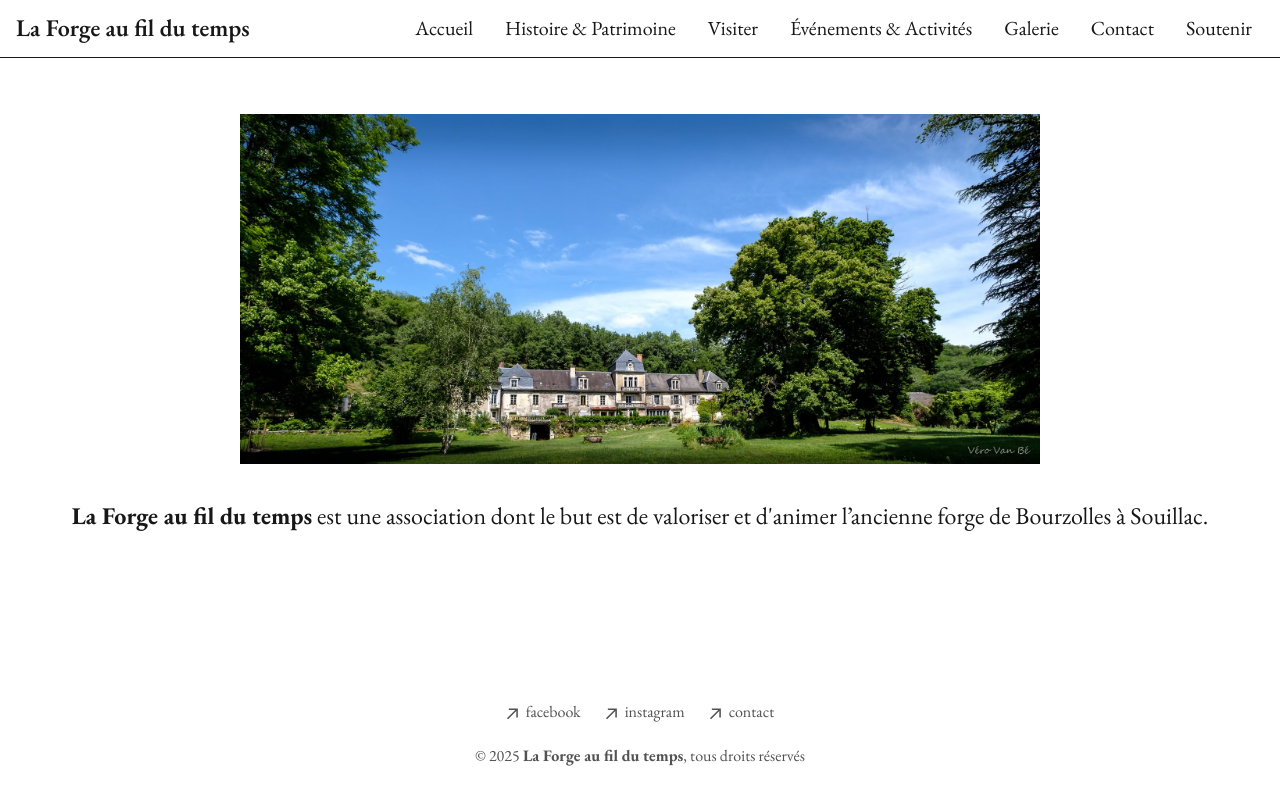
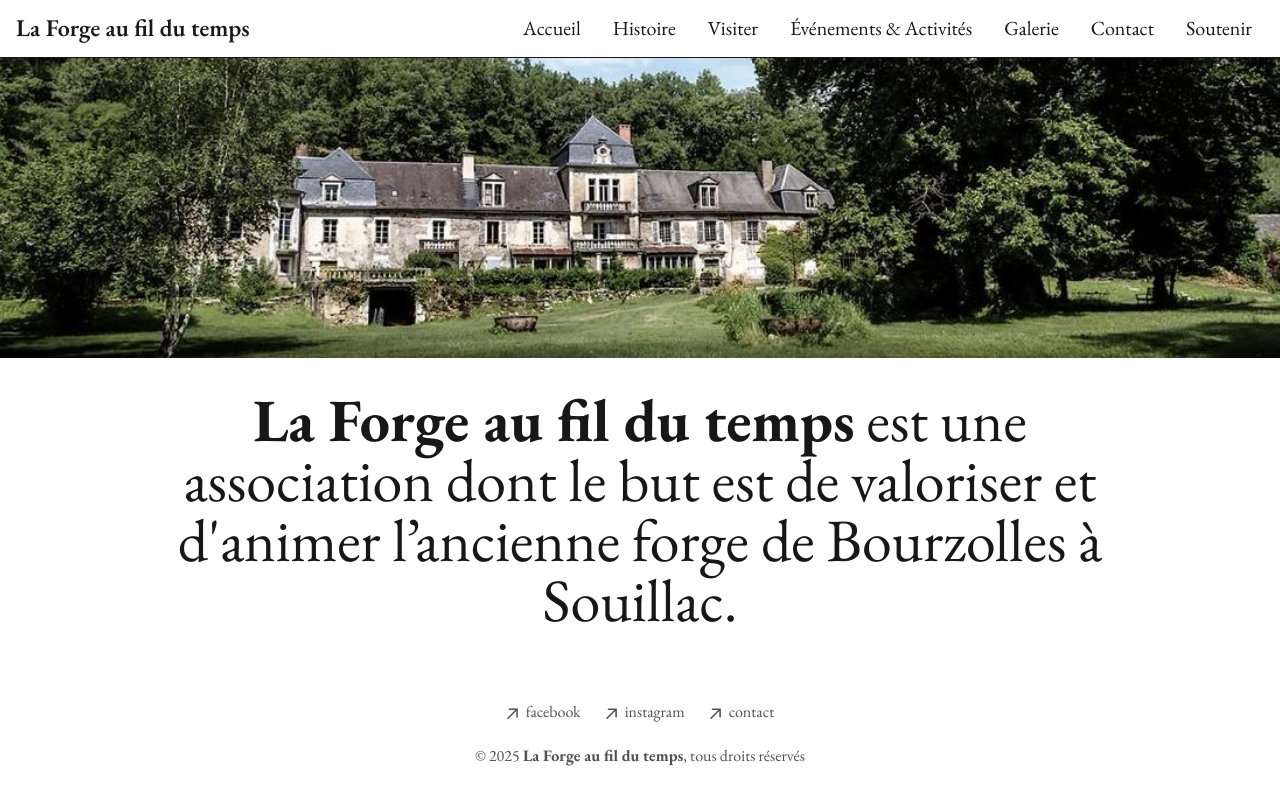
Before and after one commit to uburoiubu/forge-au-fil-du-temps, a Next.js app: page / in a window 1280 px wide. Built offline with nearby package versions, Linux system fonts and the light colour scheme.

Commit message:
design fixes

```diff
--- a/app/components/nav.tsx
+++ b/app/components/nav.tsx
@@ -4,7 +4,7 @@ import { useState } from "react";
 
 const navItems = [
   { href: "/", label: "Accueil" },
-  { href: "/histoire", label: "Histoire & Patrimoine" },
+  { href: "/histoire", label: "Histoire" },
   { href: "/visiter", label: "Visiter" },
   { href: "/events", label: "Événements & Activités" },
   { href: "/galerie", label: "Galerie" },
--- a/app/contact/page.tsx
+++ b/app/contact/page.tsx
@@ -2,7 +2,7 @@ export default function ContactPage() {
   return (
     <main className="min-h-screen p-6">
       <h1 className="text-3xl font-bold mb-4">Contact & Infos pratiques</h1>
-      <div className="text-2xl leading-relaxed">
+      <div className="text-xl leading-relaxed">
         <p>
           Vous pouvez nous écrire pour toute question sur la Forge, les visites
           ou les événements.
--- a/app/histoire/page.tsx
+++ b/app/histoire/page.tsx
@@ -2,9 +2,9 @@ import Image from "next/image";
 
 export default function HistoryPage() {
   return (
-    <main className="min-h-screen p-6">
+    <main className="min-h-screen p-6 text-justify">
       <h1 className="text-3xl font-bold mb-4">HISTOIRE & PATRIMOINE</h1>
-      <div className="mt-6 space-y-2 text-2xl leading-relaxed">
+      <div className="mt-6 space-y-2 text-xl leading-relaxed">
         <Image
                   src="/images/chateau.jpg" // path relative to /public
                   alt="Château de LAFORGE près Souillac (Lot)"
@@ -15,10 +15,7 @@ export default function HistoryPage() {
           Le lieu doit son nom à l'ancienne activité de forge ou fonderie qui füt créée par la famille DE COUSTIN, probablement au début du XVIème siècle.
         </p>
         <p>
-          Les DE COUSTIN ont acquis leur noblesse et leur fortune à la cour du roi François ler.
-        </p>
-        <p>
-          Jean DE COUSTIN fût le premier de la famille à s'installer à Bourzolles, où il fit bâtir son château au bord de la Borrèze.
+          Les DE COUSTIN ont acquis leur noblesse et leur fortune à la cour du roi François ler. Jean DE COUSTIN fût le premier de la famille à s'installer à Bourzolles, où il fit bâtir son château au bord de la Borrèze.
         </p>
         <p>
           Les seigneurs DE COUSTIN, profitant des progrès de la sidérurgie, établirent une forge sur la rivière Borrèze, à l'emplacement d'un ancien moulin dit du Boulet. A cette époque, l'exploitation se composait d'un haut fourneau (toujours présent sur le site), avec pour force motrice, la Borrèze (qui alimentait une retenue d'eau de 800m de long. 7m de large et 2m de profondeur), et d'un atelier de moulage C'était une forge paysanne, intégrée dans l'espace villageois, et qui bénéficiait de matières premières à proximité: minières de fer (Cressensac, Nespouls, Nadaillac), carrières de castine et de sable, vastes forêts et d'une main d'œuvre peu coûteuse, fournie par les paysans qui, sans abandonner leurs terres, amélioraient leur quotidien en travaillant à la forge durant la période de l'année où l'eau est abondante et les travaux des champs peu importants.
--- a/app/page.tsx
+++ b/app/page.tsx
@@ -2,19 +2,21 @@ import Image from "next/image";
 
 export default function Home() {
   return (
-    <div className="font-sans text-2xl leading-relaxed p-6">
-      <main className="container mx-auto px-4 py-8 flex flex-col items-center gap-8">
-        <Image
-          src="/images/forge-vero-van-be.jpg"
-          alt="Ancienne forge à Souillac"
-          width={800}
-          height={500}
-          className="mx-auto"
-        />
-        <p>
+    <div className="font-sans text-xl leading-relaxed text-center">
+      <main className="flex flex-col items-center gap-8">
+        <div className="w-full h-[300px] relative">
+          <Image
+            src="/images/forge-cover.jpeg"
+            alt="Ancienne forge à Souillac"
+            fill
+            className="object-cover"
+          />
+        </div>
+
+        <h1 className="max-w-5xl px-4 text-5xl md:text-6xl">
           <b>La Forge au fil du temps</b> est une association dont le but est de
           valoriser et d'animer l’ancienne forge de Bourzolles à Souillac.
-        </p>
+        </h1>
       </main>
     </div>
   );
--- a/app/soutien/page.tsx
+++ b/app/soutien/page.tsx
@@ -8,7 +8,7 @@ export default async function Page() {
   return (
     <main className="prose mx-auto px-4">
       <h1 className="text-3xl font-bold mb-4">ASSOCIATION « LA FORGE AU FIL DU TEMPS »</h1>
-      <div className="mt-6 space-y-2 text-2xl leading-relaxed">
+      <div className="mt-6 space-y-2 text-xl leading-relaxed">
         <p><em>(Association loi 1901)</em></p>
 
         <p>L'association a été créée en août 2018, sous l'impulsion de la nouvelle propriétaire d'une partie site, Virginie DESTREL, bien consciente de l'attachement de nombreux Souillagais à ce lieu et à son histoire, aussi bien humaine qu'industrielle: tout d'abord, l'usine de forge avec son bief et les vestiges du haut fourneau, la maison de maître et le parc. Ensuite, la première centrale hydroélectrique ayant alimenté Souillac, et les 3 grottes donc la grotte chapelle et les ruines de la tour médiévale «Rocafor, appartenant à Florence LACOSTE.</p>
--- a/app/today/page.tsx
+++ /dev/null
@@ -1,11 +0,0 @@
-export default function TodayPage() {
-  return (
-    <main className="min-h-screen p-6">
-      <h1 className="text-3xl font-bold mb-4">La Forge aujourd'hui</h1>
-      <div className="mt-6 space-y-2">
-        <p>...</p>
-      </div>
-
-    </main>
-  )
-}
--- a/app/visiter/page.tsx
+++ b/app/visiter/page.tsx
@@ -4,7 +4,7 @@ export default function HistoryPage() {
   return (
     <main className="min-h-screen p-6">
       <h1 className="text-3xl font-bold mb-4">Visiter</h1>
-      <div className="mt-6 space-y-2 text-2xl leading-relaxed">
+      <div className="mt-6 space-y-2 text-xl leading-relaxed">
         <Image
                           src="/images/visit.jpg"
                           alt="La Forge"
```
Also changed, not shown: public/images/forge-cover.jpeg (added).
